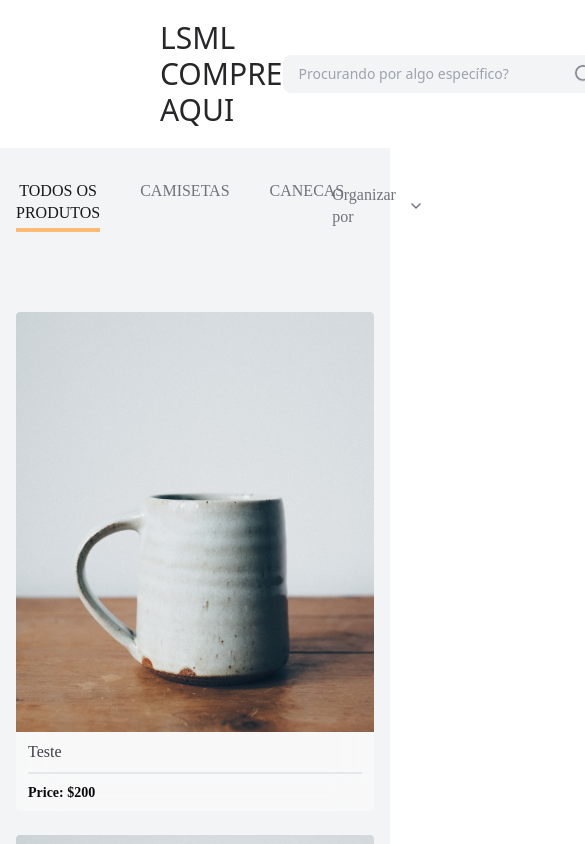
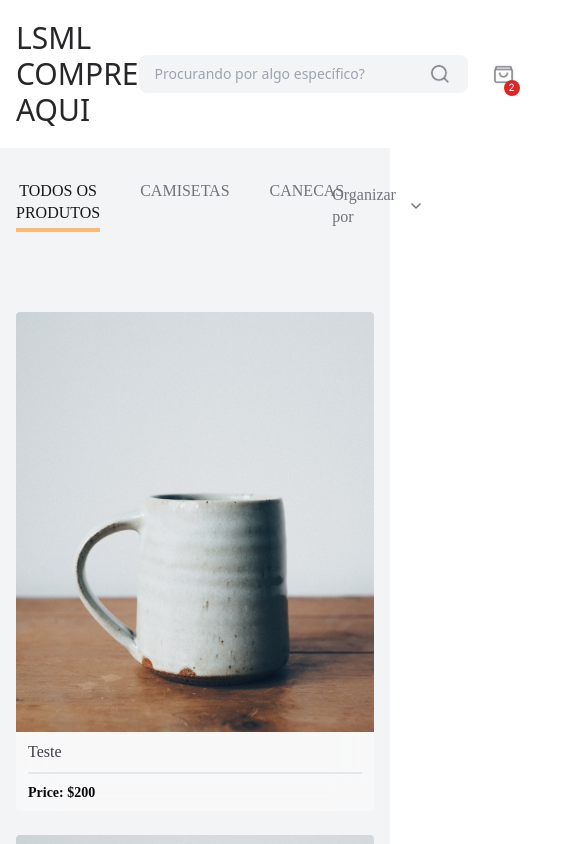
Before and after one commit to Lourenso-sofecia/ls-cappucino-web, a Next.js app: page / in a window 390 px wide. Shown: the top 844 px of the page, 585 px wide, since content can reach past the window. Built offline with nearby package versions, Linux system fonts and the light colour scheme.

Commit message:
fix: header global components changed

```diff
--- a/src/components/header/index.tsx
+++ b/src/components/header/index.tsx
@@ -8,7 +8,7 @@ import shopping from "@/assets/shopping.png";
 
 export function Header() {
   return (
-    <header className="flex items-center justify-between px-[160px] py-5">
+    <header className="flex items-center justify-between px-4 lg:px-10 xl:px-[160px]  py-5">
       <h2 className="text-3xl text-zinc-800 font-sans">LSML COMPRE AQUI</h2>
       {/*<Image className="b border" src={logo} alt="arrow down" width={100} height={100} />*/}
       <div className="flex items-center gap-6">
```
